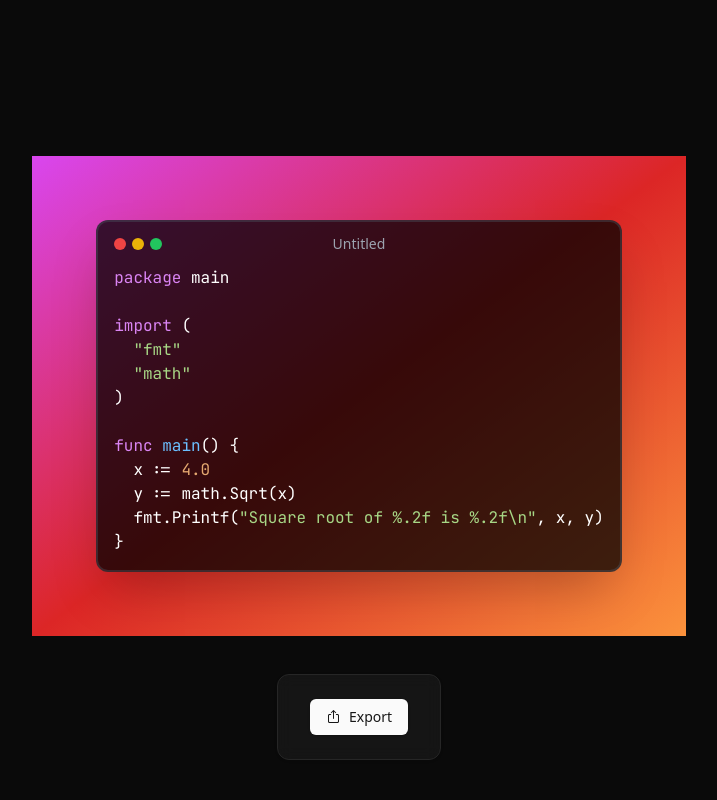
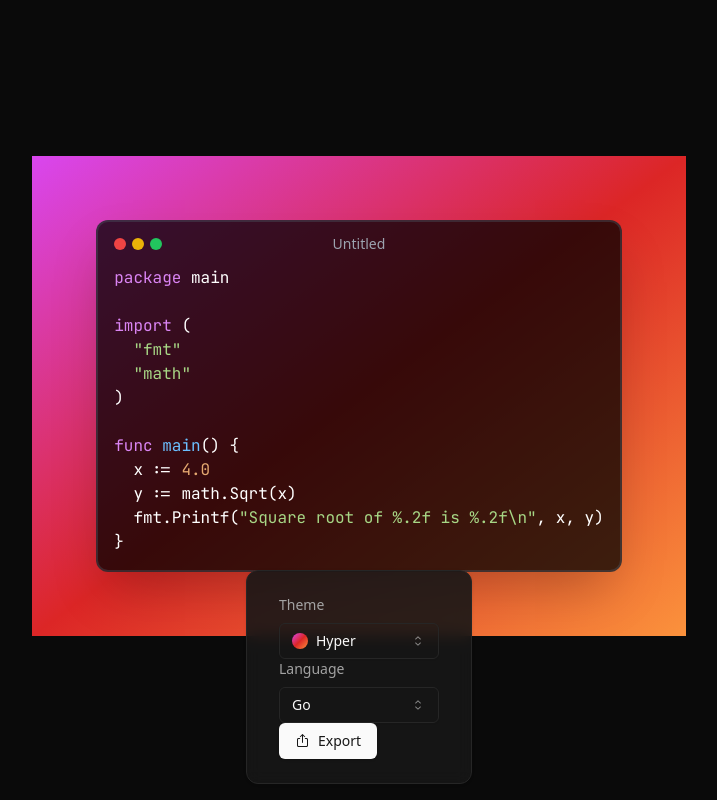
Before and after one commit to YasseurBoutobba/Code_ScreenShot, a React (Vite) app: page / in a window 1280 px wide. Shown: the whole page, without its empty margins (281-998 px from the left). Built offline with nearby package versions, Linux system fonts and the light colour scheme.

Commit message:
Added the Theme and Language Selection 🌊🧾

```diff
--- a/src/App.jsx
+++ b/src/App.jsx
@@ -6,6 +6,8 @@ import { useEffect, useRef } from "react"
 import { cn } from "./lib/utils"
 import { Card } from "./components/ui/card"
 import ExportOptions from "./components/controls/ExpotOptions"
+import ThemeSelect from "./components/controls/ThemeSelect"
+import LanguageSelect from "./components/controls/LanguageSelect"
 
 
 
@@ -49,7 +51,9 @@ function App() {
             ref={editorRef}>
         <CodeEditor />
       </div>
-      <Card className="fixed bottom-10 py-6 px-8 bg-neutral-900/90 backdrop-blur">
+      <Card className="fixed bottom-4 py-6 px-8 bg-neutral-900/90 backdrop-blur">
+        <ThemeSelect></ThemeSelect>
+        <LanguageSelect></LanguageSelect>
         <ExportOptions targetRef={ editorRef } />
       </Card>
     </main>
--- a/src/components/CodeEditor.jsx
+++ b/src/components/CodeEditor.jsx
@@ -4,6 +4,7 @@ import useStore from "../store";
 import hljs from "highlight.js";
 import Editor from "react-simple-code-editor";
 import { useEffect } from "react";
+import flourite from "flourite"
 
 const CodeEditor = () => {
     const store = useStore()
--- /dev/null
+++ b/src/components/controls/LanguageSelect.jsx
@@ -0,0 +1,38 @@
+import { languages } from "@/options";
+import { Select, SelectContent, SelectItem, SelectTrigger, SelectValue } from "../ui/select";
+import { cn } from "@/lib/utils";
+import useStore from "@/store";
+import { MagicWandIcon } from "@radix-ui/react-icons"
+
+const LanguageSelect = () => {
+    const language = useStore((state) => state.language)
+    const autoDetectLanguage = useStore((state) => state.autoDetectLanguage)
+    const handelValueChange = (language) =>{
+        if (language === "auto-detect") {
+            useStore.setState({ autoDetectLanguage: true, language: "plaintext" })
+          } else {
+            useStore.setState({ autoDetectLanguage: false, language })
+          }
+    }
+    return (
+        <div>
+            <label className="block mb-2  text-sm font-medium text-neutral-400">Language</label>
+            <Select value={language} onValueChange={handelValueChange}>
+                <SelectTrigger className="w-40">
+                    {autoDetectLanguage && <MagicWandIcon className="mr-2" />}
+                    <SelectValue placeholder="Select Language" ></SelectValue>
+                </SelectTrigger>
+                <SelectContent className="dark max-h-[500px]" >
+                    <SelectItem value="auto-detect" >Auto Detect</SelectItem>
+                    {Object.entries(languages).map(([lange, name]) => (
+                        <SelectItem key={lange} value={lange} >
+                            <span className=" capitalize">{name}</span>
+                        </SelectItem>
+                    ))}
+                </SelectContent>
+            </Select>
+        </div>
+     );
+}
+
+export default LanguageSelect;
--- /dev/null
+++ b/src/components/controls/ThemeSelect.jsx
@@ -0,0 +1,30 @@
+import { themes } from "@/options";
+import { Select, SelectContent, SelectItem, SelectTrigger, SelectValue } from "../ui/select";
+import { cn } from "@/lib/utils";
+import useStore from "@/store";
+
+const ThemeSelect = () => {
+    const theme = useStore((state) => state.theme)
+    return (
+        <div>
+            <label className="block mb-2  text-sm font-medium text-neutral-400">Theme</label>
+            <Select value={theme} onValueChange={(theme) => useStore.setState({theme})}>
+                <SelectTrigger className="w-40">
+                    <SelectValue placeholder="Select Theme" ></SelectValue>
+                </SelectTrigger>
+                <SelectContent className="dark" >
+                    {Object.entries(themes).map(([name, theme]) => (
+                        <SelectItem key={name} value={name} >
+                            <div className="flex gap-2 items-center" >
+                                <div className={cn("h-4 w-4 rounded-full", theme.background)} ></div>
+                                <span className=" capitalize">{name}</span>
+                            </div>
+                        </SelectItem>
+                    ))}
+                </SelectContent>
+            </Select>
+        </div>
+     );
+}
+
+export default ThemeSelect;
```
